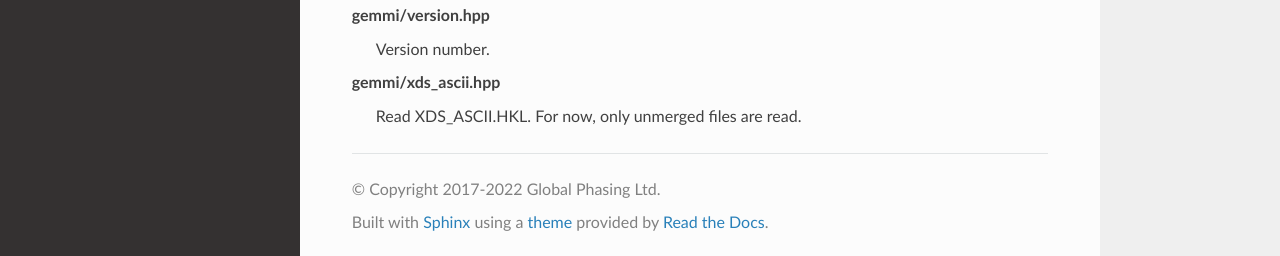
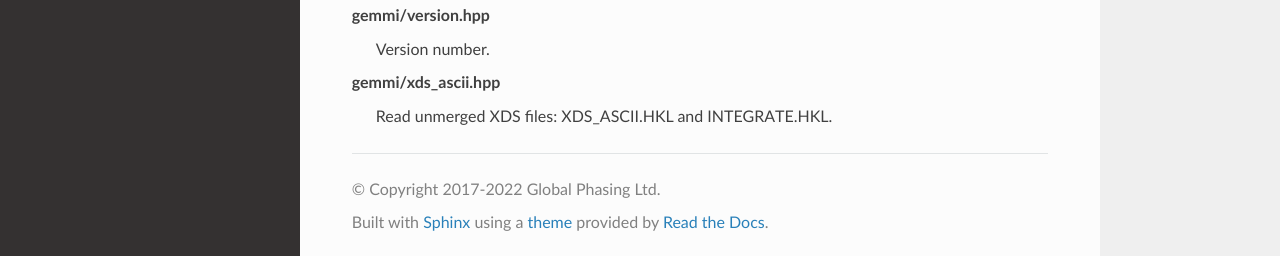
Before and after one commit to project-gemmi/gemmi, a Sphinx documentation site: the page built from docs/headers.rst, in a window 1280 px wide and 900 px high, scrolled down 6191 px. Shown: the part 641-897 px from the top of the window. Built offline with Sphinx 7.4.7 and the Read the Docs theme 2.0.0, drawn with Linux system fonts in a browser that asks for light colours.

Commit message:
xds_ascii.hpp: read also INTEGRATE.HKL

```diff
--- a/docs/headers.rst
+++ b/docs/headers.rst
@@ -312,4 +312,4 @@ gemmi/version.hpp
     Version number.
 
 gemmi/xds_ascii.hpp
-    Read XDS_ASCII.HKL. For now, only unmerged files are read.
+    Read unmerged XDS files: XDS_ASCII.HKL and INTEGRATE.HKL.
```
Also changed, not shown: 1 other file.
